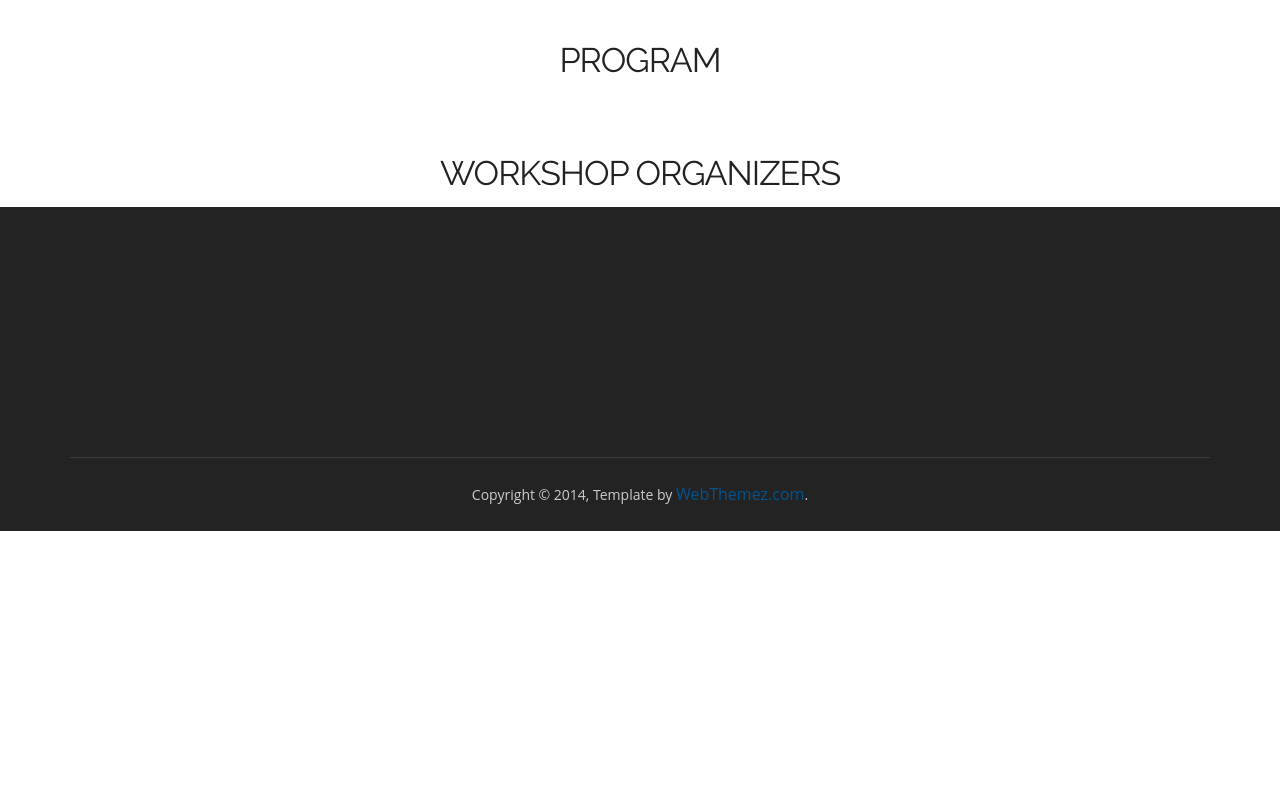
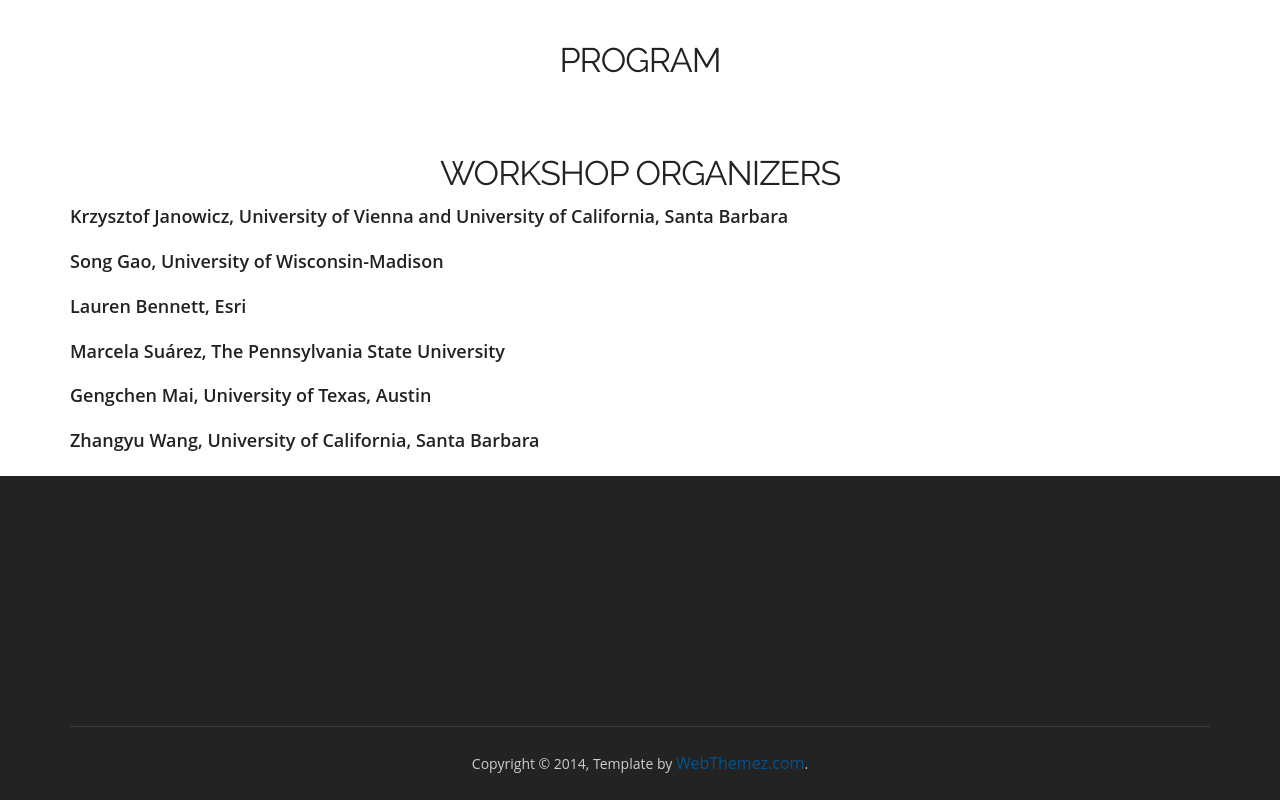
Before and after one commit to stko-lab/GeoMachina, a plain HTML site: page index.html in a window 1280 px wide. Shown: the part 2580-3380 px from the top of the page. Before the commit the page ends 3111 px from the top, so only its background shows below. Drawn offline with Linux system fonts and the light colour scheme.

Commit message:
Update index.html

```diff
--- a/index.html
+++ b/index.html
@@ -151,6 +151,15 @@ Hence, we want to understand better which tasks can already be performed right n
       <h2>Workshop Organizers</h2>
     </div>
     <!--/Title -->
+	   <div class="inner_wrapper">
+			<h3>Krzysztof Janowicz, University of Vienna and University of California, Santa Barbara </h3><br/>
+			<h3>Song Gao, University of Wisconsin-Madison  </h3><br/>
+			<h3>Lauren Bennett, Esri </h3><br/>
+                        <h3>Marcela Suárez, The Pennsylvania State University  </h3><br/>
+		        <h3>Gengchen Mai, University of Texas, Austin   </h3><br/>
+		        <h3>Zhangyu Wang, University of California, Santa Barbara  </h3><br/>
+
+	</div>
   </div>
 
 </section>
```
